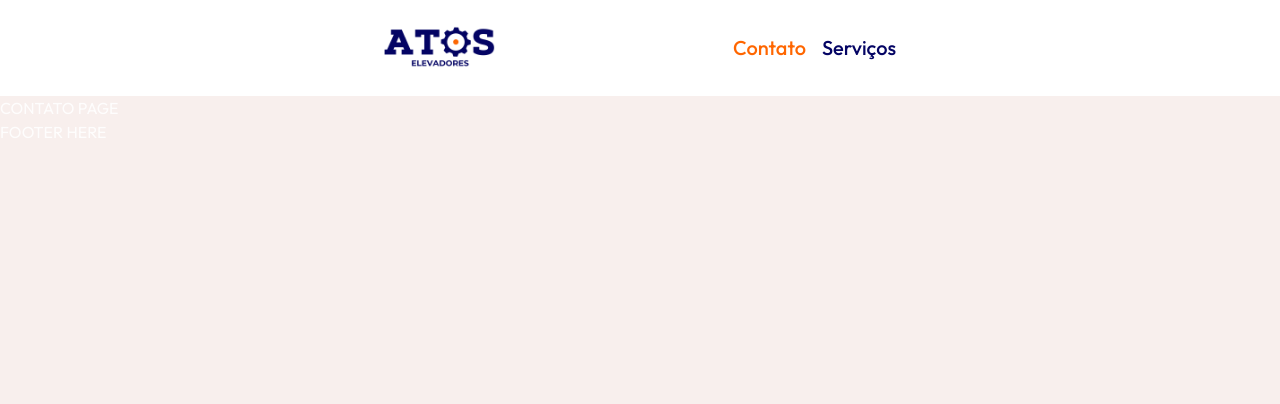
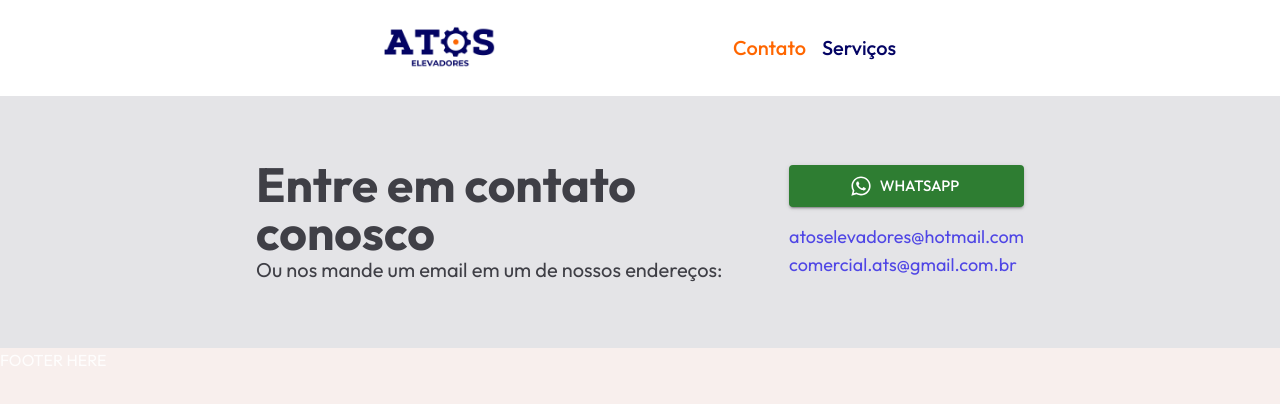
Before and after one commit to willianac/atos, a React (Vite) app: page /contato in a window 1280 px wide. Shown: the top 404 px of the page. Built offline with nearby package versions, Linux system fonts and the light colour scheme.

Commit message:
feat: added contact block on contact page

```diff
--- a/src/component/Navbar/Navbar.tsx
+++ b/src/component/Navbar/Navbar.tsx
@@ -1,6 +1,6 @@
 import { useState } from "react";
 import logo from "../../assets/images/logo.png"
-import { NavLink } from "react-router-dom";
+import { Link, NavLink } from "react-router-dom";
 
 function Navbar() {
 	const [isMenuOpen, setIsMenuOpen] = useState(true)
@@ -12,7 +12,9 @@ function Navbar() {
 	return (
 		<header className="flex justify-between items-center px-16 h-16 bg-white overflow-hidden lg:h-24 lg:px-96">
 			<div>
-				<img src={logo} className="block max-w-28" alt="company logo" />
+				<Link to="/">
+					<img src={logo} className="block max-w-28" alt="company logo" />
+				</Link>
 			</div>
 			<nav className={`fixed right-0 top-0 bg-white w-full h-full transition md:static ${isMenuOpen ? "translate-x-0" : "translate-x-full"} md:translate-x-0`}>
 				<img src={logo} className="block max-w-32 pl-5 pt-5 md:hidden" alt="company logo" />
--- a/src/pages/Contact/Contact.tsx
+++ b/src/pages/Contact/Contact.tsx
@@ -1,6 +1,54 @@
+import { Button } from "@mui/material";
+import { useRef, useState } from "react";
+import { FaWhatsapp } from "react-icons/fa";
+import Snackbar from "@mui/material/Snackbar";
+import Alert from "@mui/material/Alert"
+
 function Contact() {
+	const [open, setOpen] = useState(false)
+	const email1Ref = useRef<HTMLSpanElement>(null)
+	const email2Ref = useRef<HTMLSpanElement>(null)
+
+	function copyEmail (ref: React.RefObject<HTMLSpanElement>) {
+		if(ref.current) {
+			navigator.clipboard.writeText(ref.current.innerHTML)
+			setOpen(true)
+		}
+	}
+
+	function handleClose() {
+		setOpen(false)
+	}
+
 	return (
-		<div>CONTATO PAGE</div>
+		<>
+			<section className="py-16 bg-zinc-200 lg:px-64 flex justify-between items-center">
+				<div>
+					<h1 className="text-zinc-700 text-5xl font-bold">Entre em contato conosco</h1>
+					<span className="text-xl text-zinc-700">Ou nos mande um email em um de nossos endereços:</span>
+				</div>
+				<div className="flex flex-col">
+					<Button variant="contained" color="success" size="large" startIcon={<FaWhatsapp />}>Whatsapp</Button>
+					<span className="text-indigo-600 text-lg hover:underline cursor-pointer mt-4" ref={email1Ref} onClick={() => copyEmail(email1Ref)}>atoselevadores@hotmail.com</span>
+					<span className="text-indigo-600 text-lg hover:underline cursor-pointer" ref={email2Ref} onClick={() => copyEmail(email2Ref)}>comercial.ats@gmail.com.br</span>
+				</div>
+			</section>
+			<Snackbar
+				open={open}
+				autoHideDuration={3000}
+				onClose={handleClose}
+				anchorOrigin={{vertical: "top", horizontal: "center"}}
+			>
+				<Alert
+					onClose={handleClose}
+					severity="success"
+					variant="filled"
+					sx={{ width: "100%" }}
+				>
+					Endereço de email copiado!
+				</Alert>
+			</Snackbar>
+		</>
 	)
 }
 
```
